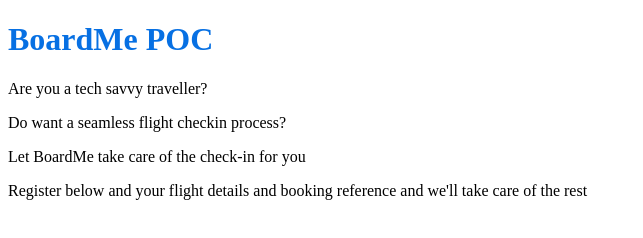
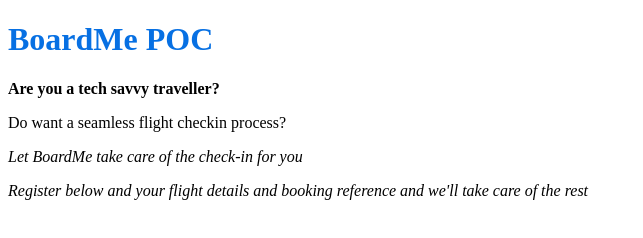
Before and after one commit to Rupert82/boardmepoc, a plain HTML site: page index.html in a window 1280 px wide. Shown: the whole page, without its empty margins (0-643 px from the left). Drawn offline with Linux system fonts and the light colour scheme.

Commit message:
Updated styling

```diff
--- a/index.html
+++ b/index.html
@@ -14,9 +14,9 @@
   <body>
     <h1>BoardMe POC</h1>
 
-    <p>Are you a tech savvy traveller?</p>
+    <p><strong>Are you a tech savvy traveller?</strong></p>
     <p>Do want a seamless flight checkin process?</p>
-    <p>Let BoardMe take care of the check-in for you</p>
+    <p><em>Let BoardMe take care of the check-in for you<em></p>
 
     <p>Register below and your flight details and booking reference and we'll take care of the rest<p>
   </body>
```
